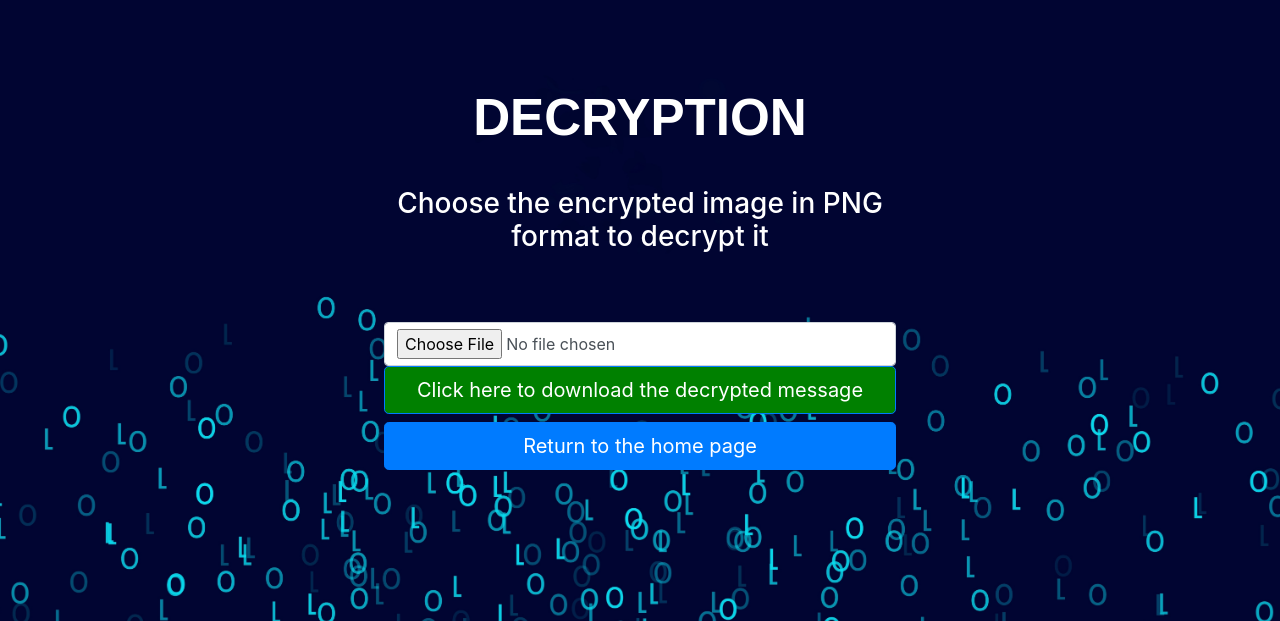
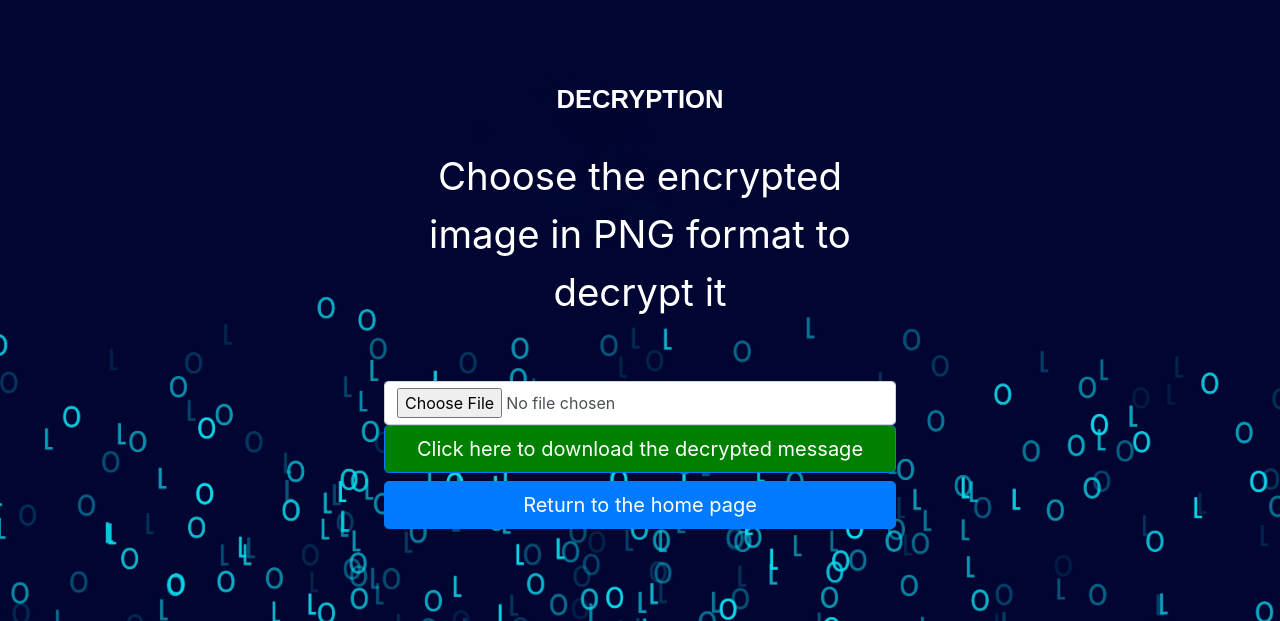
Before and after one commit to rajdeeppal/steganography-webapp, a Flask app: page /decrypt.html in a window 1280 px wide. Shown: the top 621 px of the page. Run offline with Flask 2, Linux system fonts and the light colour scheme; some libraries are stand-ins or nearby versions.

Commit message:
html change

```diff
--- a/static/css/decrypt.css
+++ b/static/css/decrypt.css
@@ -9,7 +9,7 @@ body {
 .heading {
     margin: 0 auto;
     padding: 20px 0px 30px 0px;
-    font-size: 4vw;
+    font-size: 2vw;
     font-weight: bold;
     color: white;
 	font-family: sans-serif;
@@ -17,7 +17,7 @@ body {
 
 .sub-heading {
     color: white;
-    font-size: 2vw;
+    font-size: 3vw;
     padding-bottom: 60px;
     background-color: transparent;
 }
--- a/static/css/index.css
+++ b/static/css/index.css
@@ -21,7 +21,7 @@ body {
 
 .sub-heading {
     color: white;
-    font-size: 2vw;
+    font-size: 3vw;
     padding-bottom: 60px;
     background-color: transparent;
 }
--- a/templates/decrypt.html
+++ b/templates/decrypt.html
@@ -15,7 +15,7 @@
     <div class="form-content">
         <form action="/decrypt" method="post" enctype="multipart/form-data">
             <div class="heading">DECRYPTION</div>
-            <div class="sub-heading"><h3>Choose the encrypted image in PNG format to decrypt it</h3></div>
+            <div class="sub-heading">Choose the encrypted image in PNG format to decrypt it</div>
             <input type="file" name="file" class="form-control" accept="image/png"></input>
             <button class="btn btn-lg btn-primary btn-block" type="submit" style="background: green;">Click here to
                 download the decrypted message</button>
--- a/templates/encrypt.html
+++ b/templates/encrypt.html
@@ -15,7 +15,7 @@
     <div class="form-content">
         <form action="/encrypt" method="post" enctype="multipart/form-data">
             <div class="heading">ENCRYPTION</div>
-            <div class="sub-heading"><h3>Enter the secret message and choose an image in PNG format to encrypt it</h3></div>
+            <div class="sub-heading">Enter the secret message and choose an image in PNG format to encrypt it</div>
             <textarea name="data" class="form-control" placeholder="Enter the secret message you want to encrypt"
                 required autofocus></textarea>
             <input type="file" name="file" class="form-control" accept="image/png"></input>
--- a/templates/index.html
+++ b/templates/index.html
@@ -15,7 +15,7 @@
     <section class="jumbotron text-center">
         <div class="container">
             <div class="heading">STEGANOGRAPHY</div>
-            <div class="sub-heading"><h3>Welcome to our website</h3><br><h4>Hide your secret message inside any picture</h4></div>
+            <div class="sub-heading">Welcome to our website<br>Hide your secret message inside any picture</div>
             <a class="btn btn-primary my-2" id="encrypt" href='encrypt.html'">Encryption</a>
             <a class="btn btn-secondary my-2" id="decrypt" href='decrypt.html'">Decryption</a>
         </div>
```
